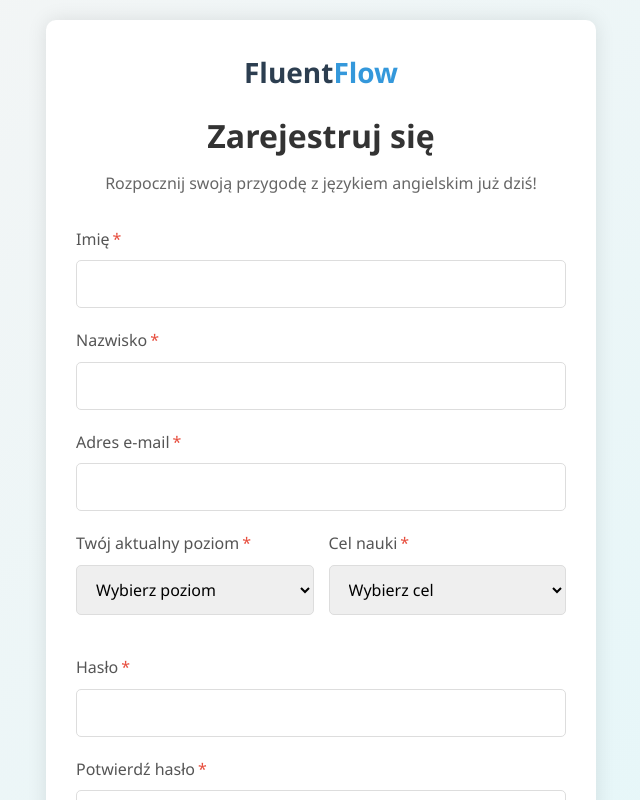
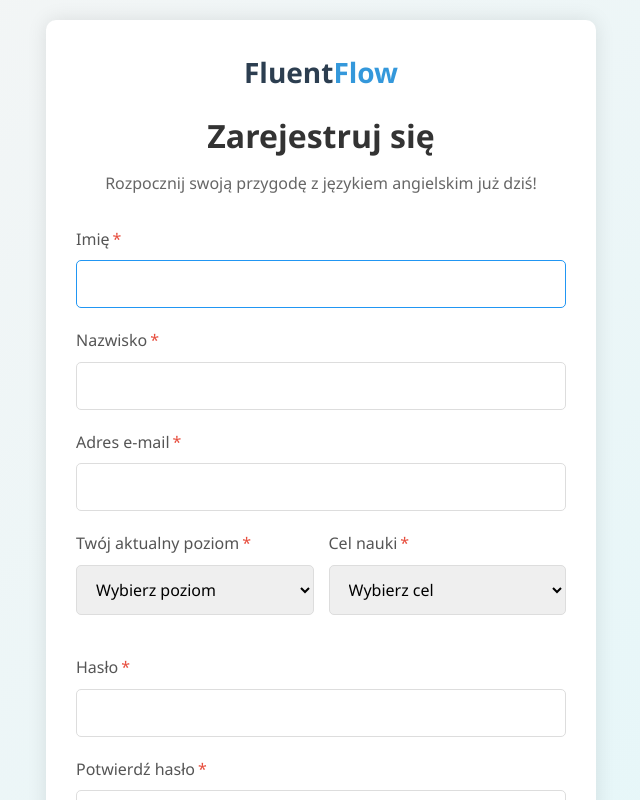
Before and after one commit to MateuszGruntkowski/Language-self-study-site, a React (Create React App) app in the folder Frontend/language-self-study-site/: page /signup in a window 1280 px wide. Shown: the top 800 px of the page, without its empty margins (319-959 px from the left). Built offline with nearby package versions, Linux system fonts and the light colour scheme.

Commit message:
Enhance Login and SignUp components with auto-focus on input fields

```diff
--- a/Frontend/language-self-study-site/src/Auth/Login.js
+++ b/Frontend/language-self-study-site/src/Auth/Login.js
@@ -1,8 +1,15 @@
-import React from "react";
+import React, { use } from "react";
 import "./styles/Login.css";
 import { Link } from "react-router-dom";
+import { useRef, useEffect } from "react";
 
 const Login = () => {
+  const emailRef = useRef(null);
+
+  useEffect(() => {
+    emailRef.current.focus();
+  }, []);
+
   return (
     <div class="login-page">
       <div class="login-container">
@@ -20,7 +27,13 @@ const Login = () => {
             <label for="email">
               Adres e-mail<span class="required">*</span>
             </label>
-            <input type="email" id="email" name="email" required />
+            <input
+              type="email"
+              id="email"
+              name="email"
+              ref={emailRef}
+              required
+            />
             <div class="error" id="email-error"></div>
           </div>
 
--- a/Frontend/language-self-study-site/src/Auth/SignUp.js
+++ b/Frontend/language-self-study-site/src/Auth/SignUp.js
@@ -1,8 +1,15 @@
 import React from "react";
 import { Link } from "react-router-dom";
+import { useRef, useEffect } from "react";
 import "./styles/SignUp.css";
 
 const SignUp = () => {
+  const firstNameRef = useRef(null);
+
+  useEffect(() => {
+    firstNameRef.current.focus();
+  }, []);
+
   return (
     <div className="signup-page">
       <div className="signup-container">
@@ -22,7 +29,13 @@ const SignUp = () => {
             <label htmlFor="first-name">
               Imię<span className="required">*</span>
             </label>
-            <input type="text" id="first-name" name="first-name" required />
+            <input
+              type="text"
+              id="first-name"
+              name="first-name"
+              ref={firstNameRef}
+              required
+            />
           </div>
 
           <div className="form-group">
```
